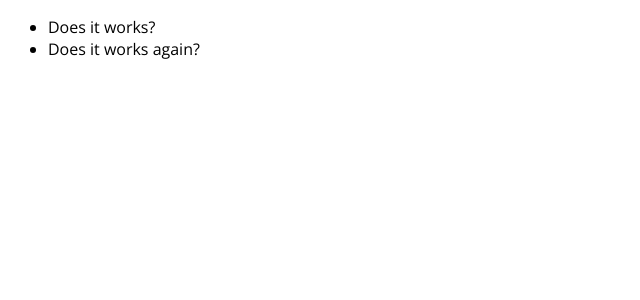
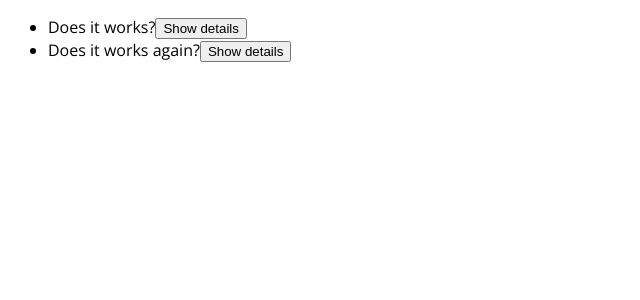
Before and after one commit to KTZgraph/nextjs-course-project-3, a Next.js app: page /feedback in a window 1280 px wide. Shown: the top 300 px of the page, without its empty margins (0-640 px from the left). Built offline with nearby package versions, Linux system fonts and the light colour scheme.

Commit message:
onClick={loadFeedbackHandler.bind(null, item.id)}

```diff
--- a/pages/feedback/index.js
+++ b/pages/feedback/index.js
@@ -1,29 +1,36 @@
-import {buildFeedbackPath, extractFeedback} from '../api/feedback'; // nie będzie umieszczony kod po stronie klienta w bundle
+import { buildFeedbackPath, extractFeedback } from "../api/feedback"; // nie będzie umieszczony kod po stronie klienta w bundle
 
 function FeedbackPage(props) {
+  function loadFeedbackHandler(id) {
+
+  }
+
   return (
     <ul>
       {props.feedbackItems.map((item) => (
-        <li key={item.id}>{item.text}</li>
+        <li key={item.id}>
+          {item.text}
+          {/* mojaFunckja.bind(cośCojestThis, wartoscDlaPierwszegoArgumentu) */}
+          <button onClick={loadFeedbackHandler.bind(null, item.id)}>Show details</button>
+        </li>
       ))}
     </ul>
   );
 }
 
-
 /********************* INTEGRACJA ZE SWOIM WLASNYM API + używać własnych danych do prerenderowania stron ***************************/
-export async function getStaticProps() { //tak samo dla sgetServerSideProps NIE UZYWAC FETCH
+export async function getStaticProps() {
+  //tak samo dla sgetServerSideProps NIE UZYWAC FETCH
   // nawet jak dane z API aplikacji to wszystko zachowuje się tak samo
   //NIE używać fetch w getStaticProps ani getServerSideProps, żeby gadać ze swoim własnym API
-//   tylko importować funckje
-    const filePath = buildFeedbackPath();
-    const data = extractFeedback(filePath);
-    return {
-        props:{
-            feedbackItems: data
-        }
-    }
-
+  //   tylko importować funckje
+  const filePath = buildFeedbackPath();
+  const data = extractFeedback(filePath);
+  return {
+    props: {
+      feedbackItems: data,
+    },
+  };
 }
 
 export default FeedbackPage;
```
Also changed, not shown: pages/api/[feedbackId].js (added, +16 -0 lines).
